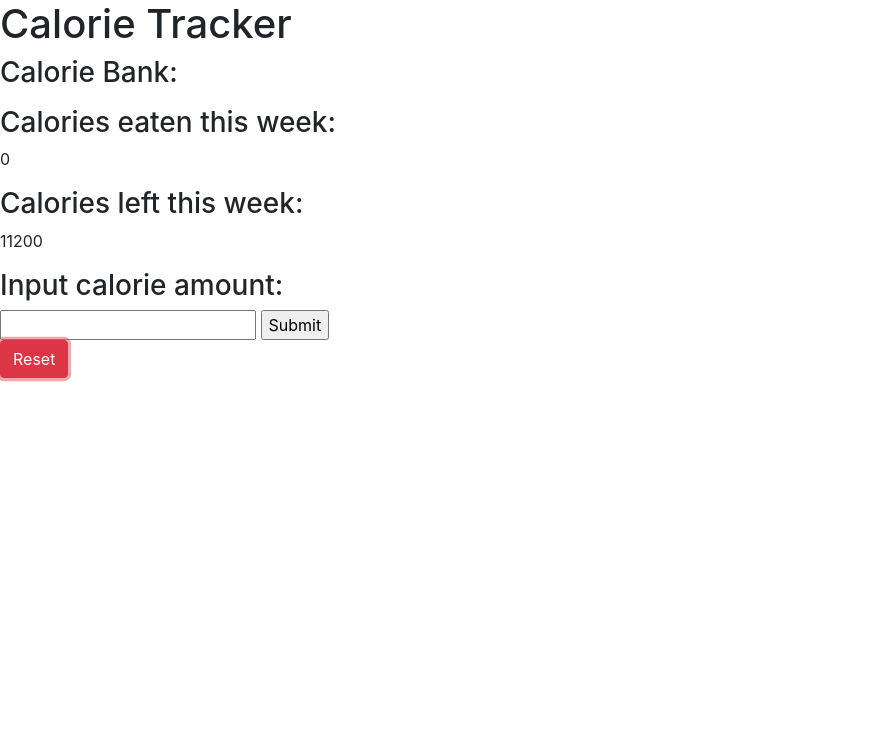
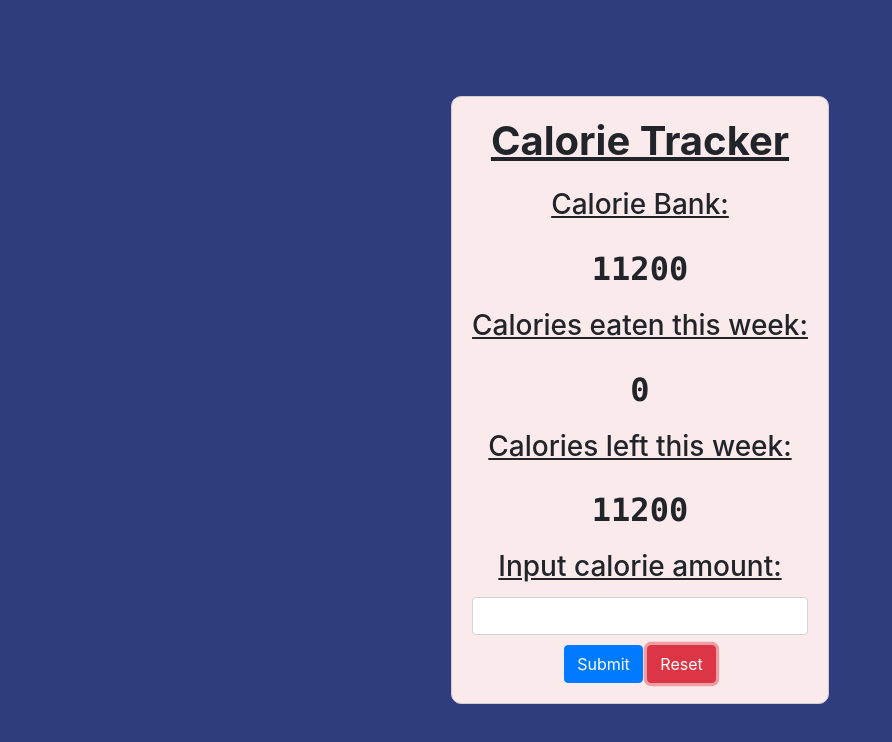
Before and after one commit to NotGeorgeHere/CalorieCounter, a website: page index.html in a window 1280 px wide. Both pictures are taken after a click on the button "Reset". Shown: the whole page, without its empty margins (0-892 px from the left). Drawn offline with nearby package versions, Linux system fonts and the light colour scheme.

Commit message:
finsihed app and added styling

```diff
--- a/index.html
+++ b/index.html
@@ -11,26 +11,26 @@
     <title>Calorie Tracker</title>
     </head>
 
-    <body>
-        <h1>Calorie Tracker</h1>
+    <body class="bodyWrapper">
+        <div class="wrapper">
+            <h1 class="title">Calorie Tracker</h1>
 
-        <h3>Calorie Bank:</h3>
-        <p class="calorieBank"></p>
+            <h3 class="calorieBankTitle">Calorie Bank:</h3>
+            <p class="calorieBank"></p>
 
-        <h3>Calories eaten this week:</h3>
-        <p class="calorieEaten"></p>
+            <h3 class="calorieEatenTitle">Calories eaten this week:</h3>
+            <p class="calorieEaten">0</p>
 
-        <h3>Calories left this week:</h3>
-        <p class="calorieAmount"></p>
+            <h3 class="calorieLeftTitle">Calories left this week:</h3>
+            <p class="calorieAmount">0</p>
 
-        <h3>Input calorie amount:</h3>
-        <form class="calorieForm">
-            <input type="number" class="calorieNumber">
-            <input type="submit" class="calorieSubmit">
-        </form>
-
-        <button type="button" class="btn btn-danger">Reset</button>
-
+            <h3 class="calorieFormTitle">Input calorie amount:</h3>
+            <form class="calorieForm">
+                <input type="number" class="calorieNumber form-control">
+                <input type="submit" class="calorieSubmit btn btn-primary">
+                <button type="button" class="btn btn-danger calorieReset">Reset</button>
+            </form>
+        </div>
 
 
 
--- a/styles.css
+++ b/styles.css
@@ -0,0 +1,38 @@
+.bodyWrapper {
+    display: flex;
+    justify-content: center;
+    align-items: center;
+    min-height: 100vh;
+    background-color: #2F3C7E;
+}
+
+.wrapper {
+    text-align: center;
+    padding: 20px;
+    border: 1px solid #ccc;
+    border-radius: 10px;
+    background-color: #FBEAEB;
+}
+
+.title{
+    padding-bottom: 15px;
+    font-weight: bolder;
+    text-decoration: underline;
+}
+
+h3{
+    padding-bottom: 15px;
+    font-weight: bolder;
+    text-decoration: underline;
+}
+
+p{
+    font-size: 32px;
+    font-weight: bold;
+    font-family: "Lucida Console", "Courier New", monospace;
+}
+
+.calorieNumber{
+    margin-top: -10px;
+    margin-bottom: 10px;
+}
--- a/tracker.js
+++ b/tracker.js
@@ -7,6 +7,12 @@ $('.calorieSubmit').on('click', function(event){
         getCalorieAmount();
         renderCalories();
     }
+});
+
+$('.calorieReset').on('click', function(event){
+    event.preventDefault();
+        resetCalories();
+        renderCalories();
 });
 
 //Gets calorie value from form and pushes to local storage or creates the needed local storage array
@@ -49,3 +55,28 @@ Calorie bank - on reset get calories left whether + or - and push it into local
 search local storage to see if theres already a value in there and if there is - take that value and add it with the current reset value and push
 it back into local storage - this can then be re rendered everytime reset is pressed and on page load
 */
+
+function resetCalories() {
+    let calorieBank = JSON.parse(window.localStorage.getItem('caloriesBank')) || [];
+    let calorieLeft = parseFloat($('.calorieAmount').text()); // Convert to a numeric value
+
+    let index = calorieBank.findIndex(item => item.CaloriesBank !== undefined);
+    if (index !== -1) {
+        // If the item with the key 'CaloriesBank' exists, update its value by adding/subtracting calorieLeft
+        calorieBank[index].CaloriesBank = parseFloat(calorieBank[index].CaloriesBank) + calorieLeft;
+    } else {
+        // If it doesn't exist, create a new item with the key 'CaloriesBank' and set it to calorieLeft
+        calorieBank.push({
+            "CaloriesBank": calorieLeft
+        });
+    }
+    window.localStorage.setItem('caloriesBank', JSON.stringify(calorieBank));
+
+    let bankedAmount = parseFloat(calorieBank[0].CaloriesBank);
+    $('.calorieBank').text(bankedAmount);
+
+    $('.calorieEaten').text(0);
+    $('.calorieAmount').text(0);
+    localStorage.removeItem('calories');
+    console.log("quick test");
+}
```
